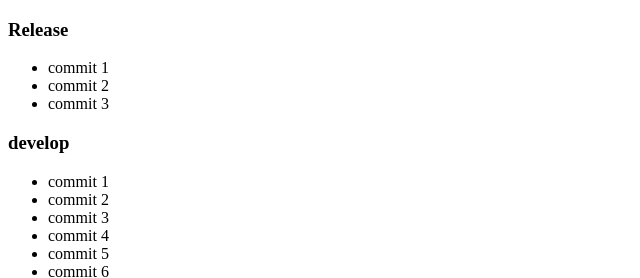
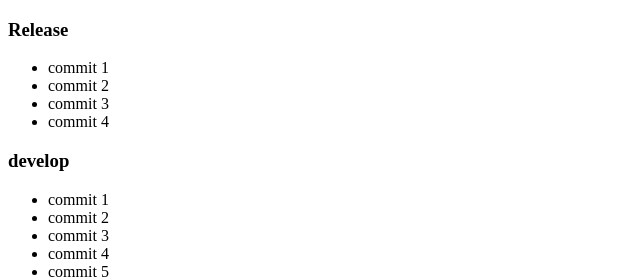
Before and after one commit to jajajabi/PracticaDWEC, a plain HTML site: page index.html in a window 1280 px wide. Shown: the top 278 px of the page, without its empty margins (0-640 px from the left). Drawn offline with Linux system fonts and the light colour scheme.

Commit message:
commit 4 rama release

```diff
--- a/index.html
+++ b/index.html
@@ -12,6 +12,7 @@
         <li> commit 1</li>
         <li> commit 2</li>
         <li> commit 3</li>
+        <li> commit 4</li>
     </ul>
     <h3> develop </h3>
     <ul>
```
